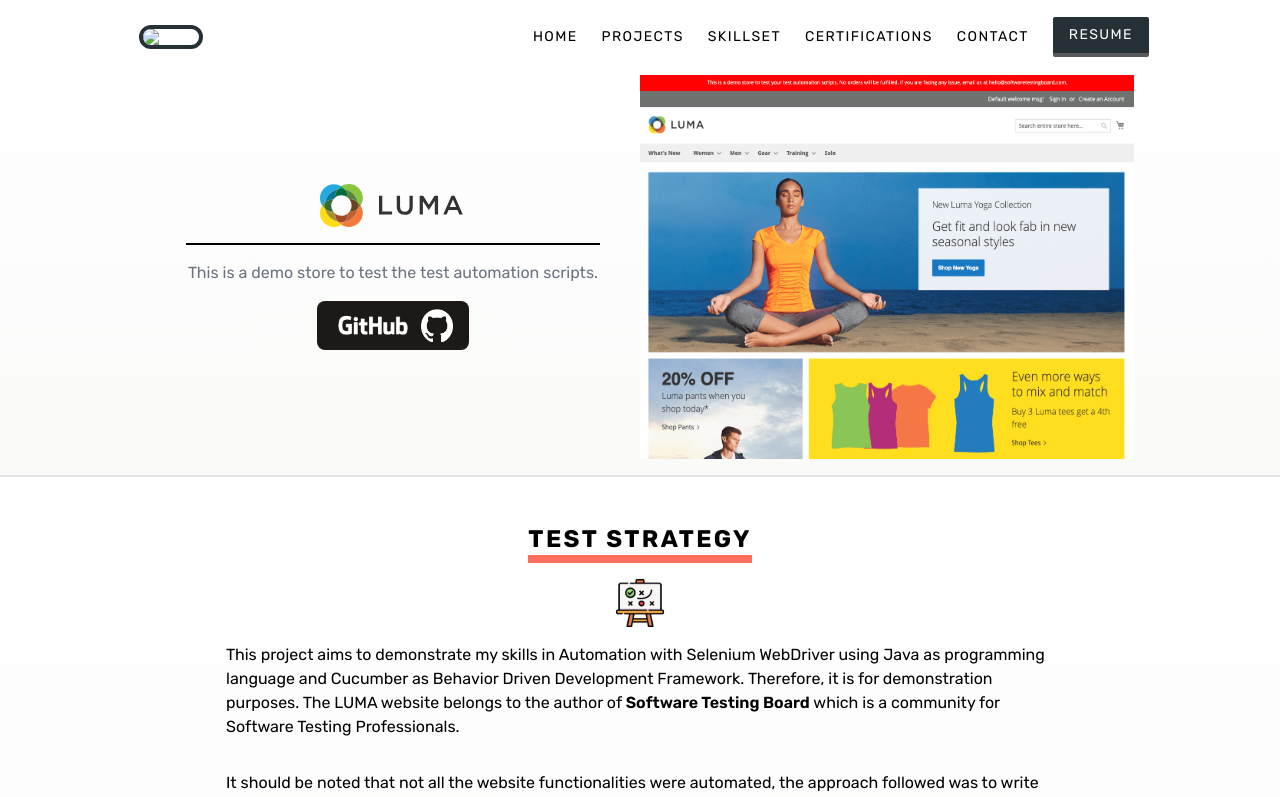
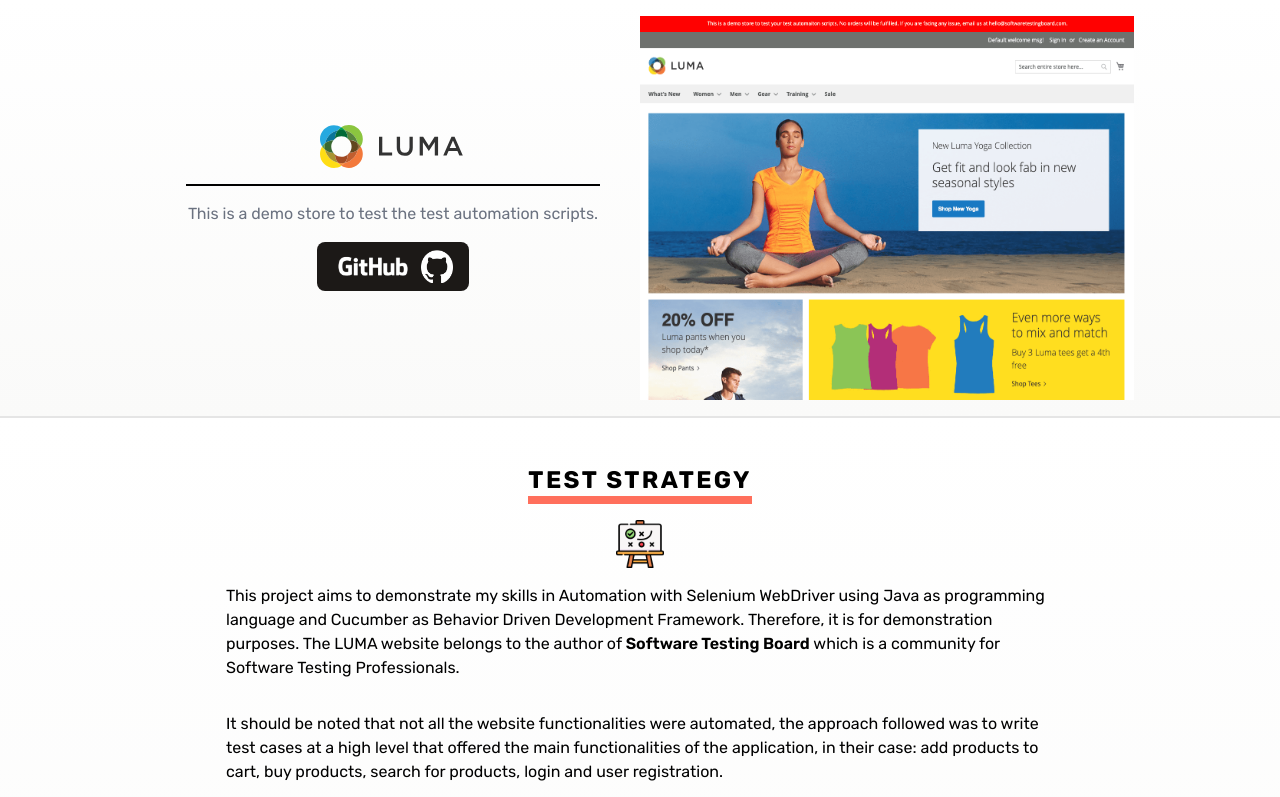
Before and after one commit to Krarid/Portfolio, a website: page luma.html in a window 1280 px wide. Shown: the top 797 px of the page. Drawn offline with Linux system fonts and the light colour scheme.

Commit message:
feat: removed header in luma page

```diff
--- a/luma.html
+++ b/luma.html
@@ -10,49 +10,6 @@
     <script src="js/script.js" defer></script>
 </head>
 <body>
-    <!-- Nav -->
-    <nav class="container pt-4 mx-auto border border-b-2 border-white">
-        <!-- Flex container for nav items -->
-        <div class="flex items-center justify-between">
-            <!-- Logo -->
-            <div class="javier-wrapper">
-                <a class="flex" href="index.html"><img src="images/Javi.jpeg" class="javier-image"/></a>
-            </div>
-            <!-- Menu Items -->
-            <div class="hidden menu-items">
-                <a href="#home" class="hover:text-salmon">Home</a>
-                <a href="#projects" class="hover:text-salmon">Projects</a>
-                <a href="#skillset" class="hover:text-salmon">Skillset</a>
-                <a href="#certifications" class="hover:text-salmon">Certifications</a>
-                <a href="#contact" class="hover:text-salmon">Contact</a>
-                <a href="resources/Javier Meléndez - QA Automation Engineer.pdf" class="resume-button">Resume</a>
-            </div>
-            <!-- Hamburger Button -->
-            <button id="menu-btn" class="hamburger">
-                <span class="hamburger-top"></span>
-                <span class="hamburger-middle"></span>
-                <span class="hamburger-bottom"></span>
-            </button>
-        </div>
-        <div id="menu" class="hidden mobile-menu">
-            <div class="mobile-menu-item">
-                <a href="#home" class="block hover:text-salmon">Home</a>
-            </div>
-            <div class="mobile-menu-item">
-                <a href="#projects" class="block hover:text-salmon">Projects</a>
-            </div>
-            <div class="mobile-menu-item">
-                <a href="#skillset" class="block hover:text-salmon">Skillset</a>
-            </div>
-            <div class="mobile-menu-item">
-                <a href="#certifications" class="block hover:text-salmon">Certifications</a>
-            </div>
-            <div class="mobile-menu-item">
-                <a href="#contact" class="block hover:text-salmon">Contact</a>
-            </div>
-        </div>
-    </nav>
-
     <!-- Overview section -->
     <section class="project-gradient">
       <div class="project-section">
```
